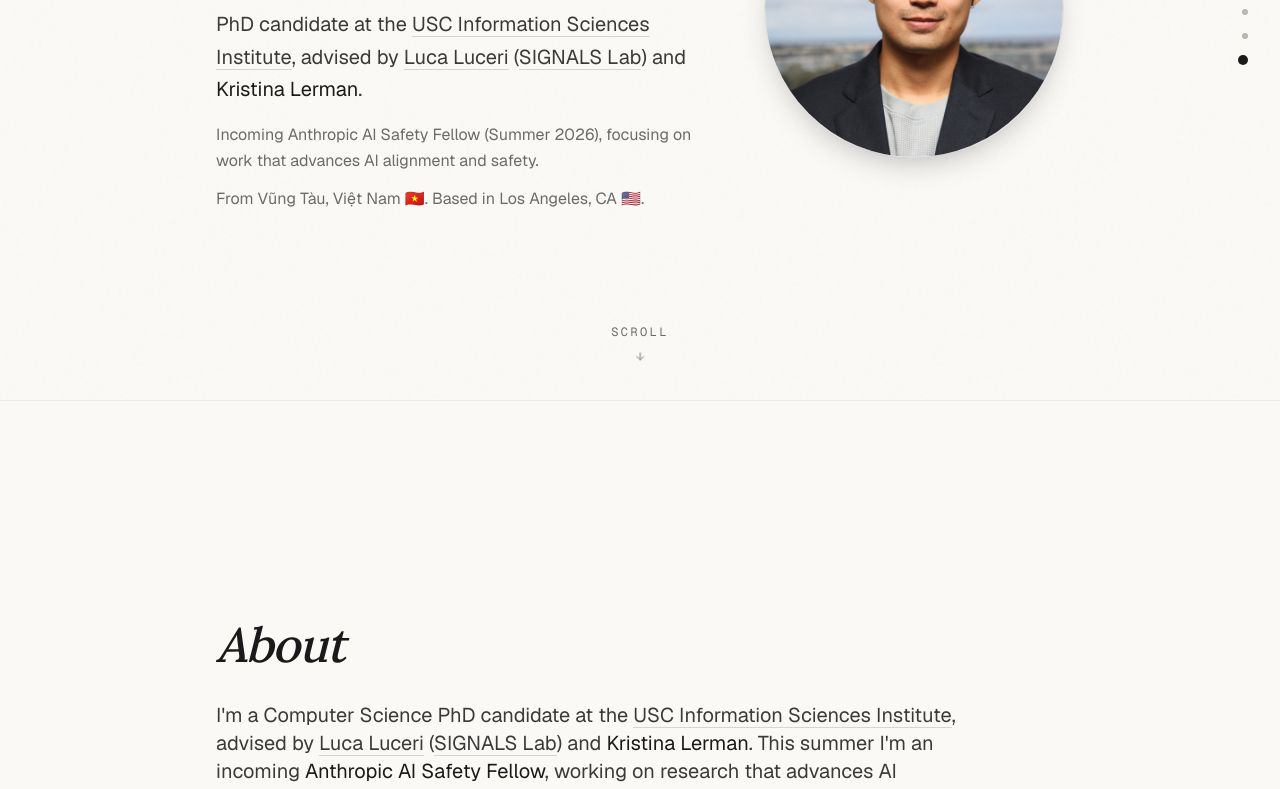
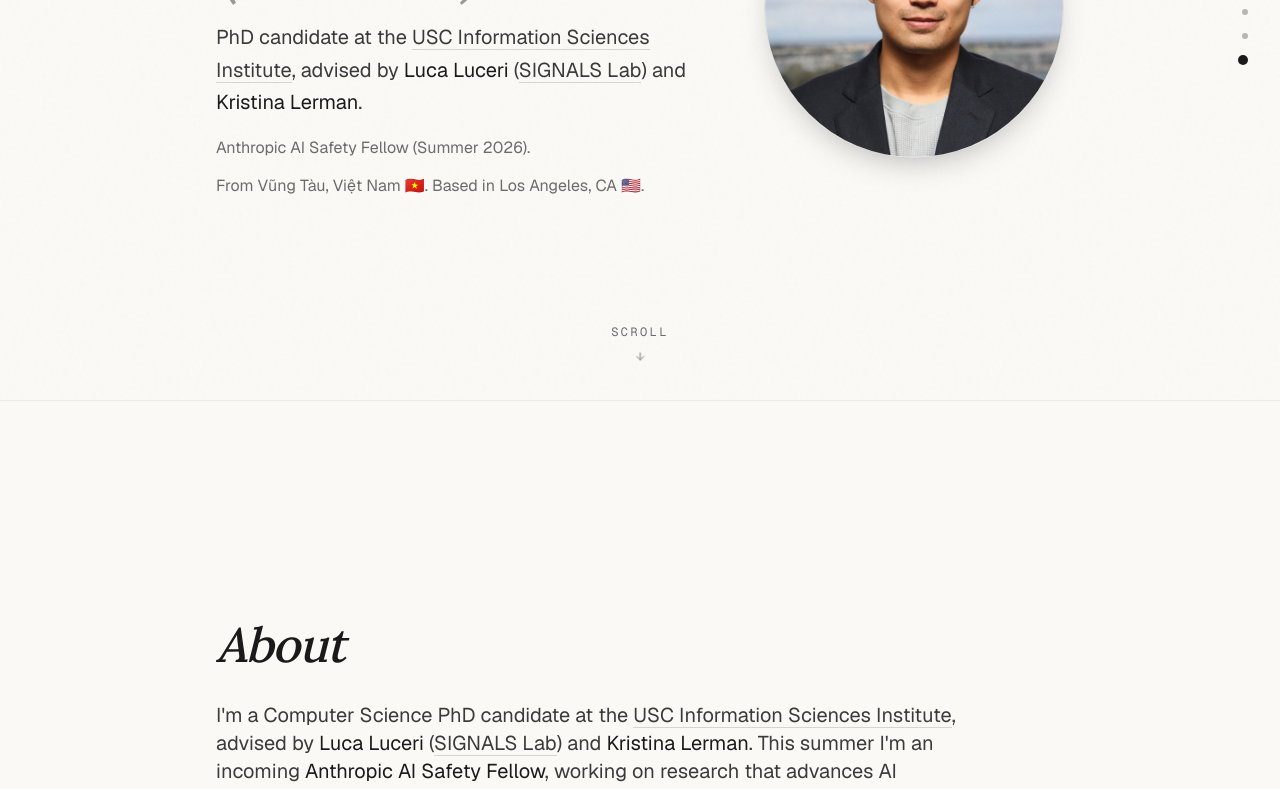
Before and after one commit to Davidchu11381/chud-guru, a Next.js app: page / in a window 1280 px wide. Shown: the part 400-1189 px from the top of the page. Built offline with nearby package versions, Linux system fonts and the light colour scheme.

Commit message:
Plain-text Luca Luceri; trim hero fellowship line
- Remove the external link on "Luca Luceri" in both the hero and the
  about section (short + extended bio)
- Hero fellowship line is now just "Anthropic AI Safety Fellow
  (Summer 2026)." — no incoming/focus tail

```diff
--- a/components/about.tsx
+++ b/components/about.tsx
@@ -27,15 +27,7 @@
               USC Information Sciences Institute
             </a>
             , advised by{" "}
-            <a
-              href={profile.links.advisor}
-              target="_blank"
-              rel="noreferrer"
-              className="link-quiet text-ink-900"
-            >
-              Luca Luceri
-            </a>{" "}
-            (
+            <span className="text-ink-900">Luca Luceri</span> (
             <a
               href={profile.links.signalsLab}
               target="_blank"
@@ -92,15 +84,7 @@
                     USC Information Sciences Institute
                   </a>
                   , advised by{" "}
-                  <a
-                    href={profile.links.advisor}
-                    target="_blank"
-                    rel="noreferrer"
-                    className="link-quiet text-ink-900"
-                  >
-                    Luca Luceri
-                  </a>{" "}
-                  (
+                  <span className="text-ink-900">Luca Luceri</span> (
                   <a
                     href={profile.links.signalsLab}
                     target="_blank"
--- a/components/hero.tsx
+++ b/components/hero.tsx
@@ -29,15 +29,7 @@
                 USC Information Sciences Institute
               </a>
               , advised by{" "}
-              <a
-                href={profile.links.advisor}
-                target="_blank"
-                rel="noreferrer"
-                className="link-quiet text-ink-900"
-              >
-                Luca Luceri
-              </a>{" "}
-              (
+              <span className="text-ink-900">Luca Luceri</span> (
               <a
                 href={profile.links.signalsLab}
                 target="_blank"
--- a/lib/data.ts
+++ b/lib/data.ts
@@ -6,8 +6,7 @@
   affiliation: "USC Information Sciences Institute",
   advisor: "Luca Luceri",
   coAdvisor: "Kristina Lerman",
-  fellowship:
-    "Incoming Anthropic AI Safety Fellow (Summer 2026), focusing on work that advances AI alignment and safety.",
+  fellowship: "Anthropic AI Safety Fellow (Summer 2026).",
   origin: "Vũng Tàu, Việt Nam",
   location: "Los Angeles, CA",
   email: "mhchu@usc.edu",
```
